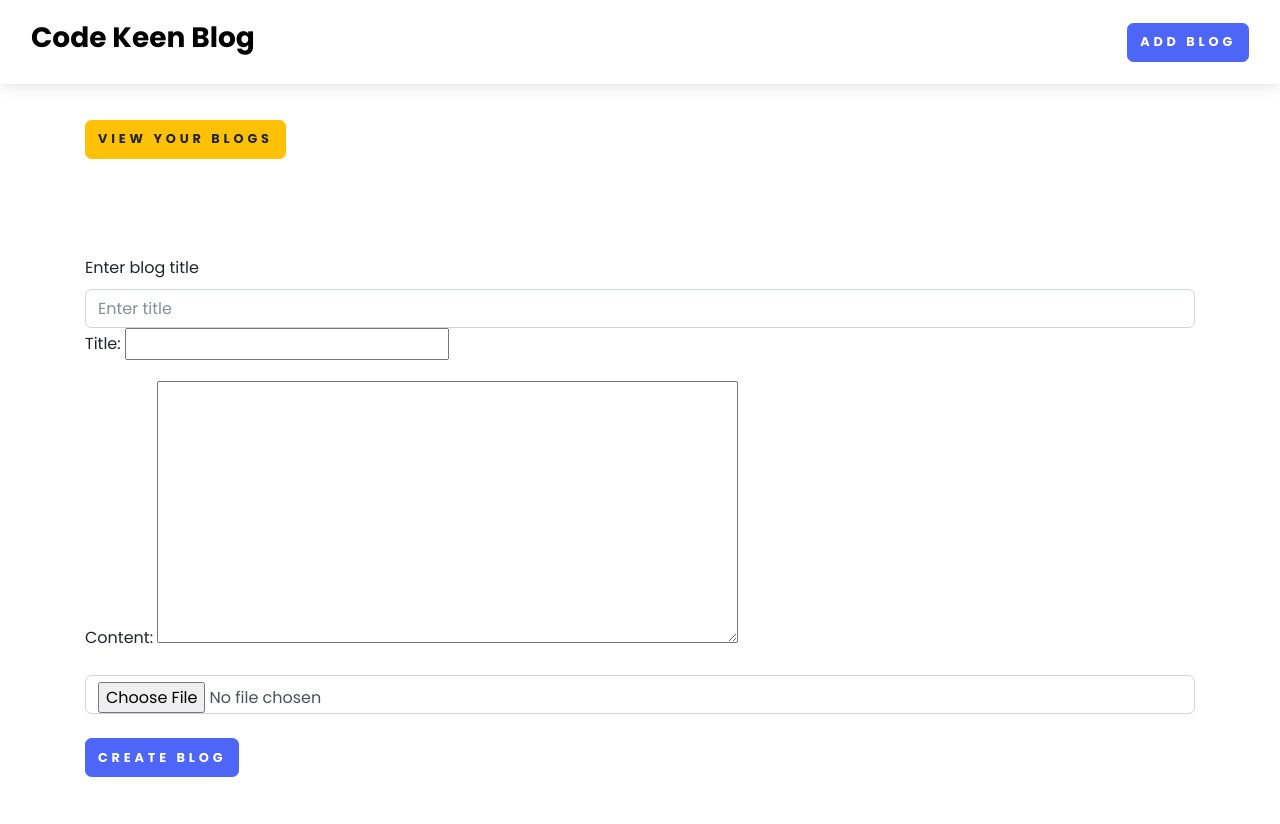
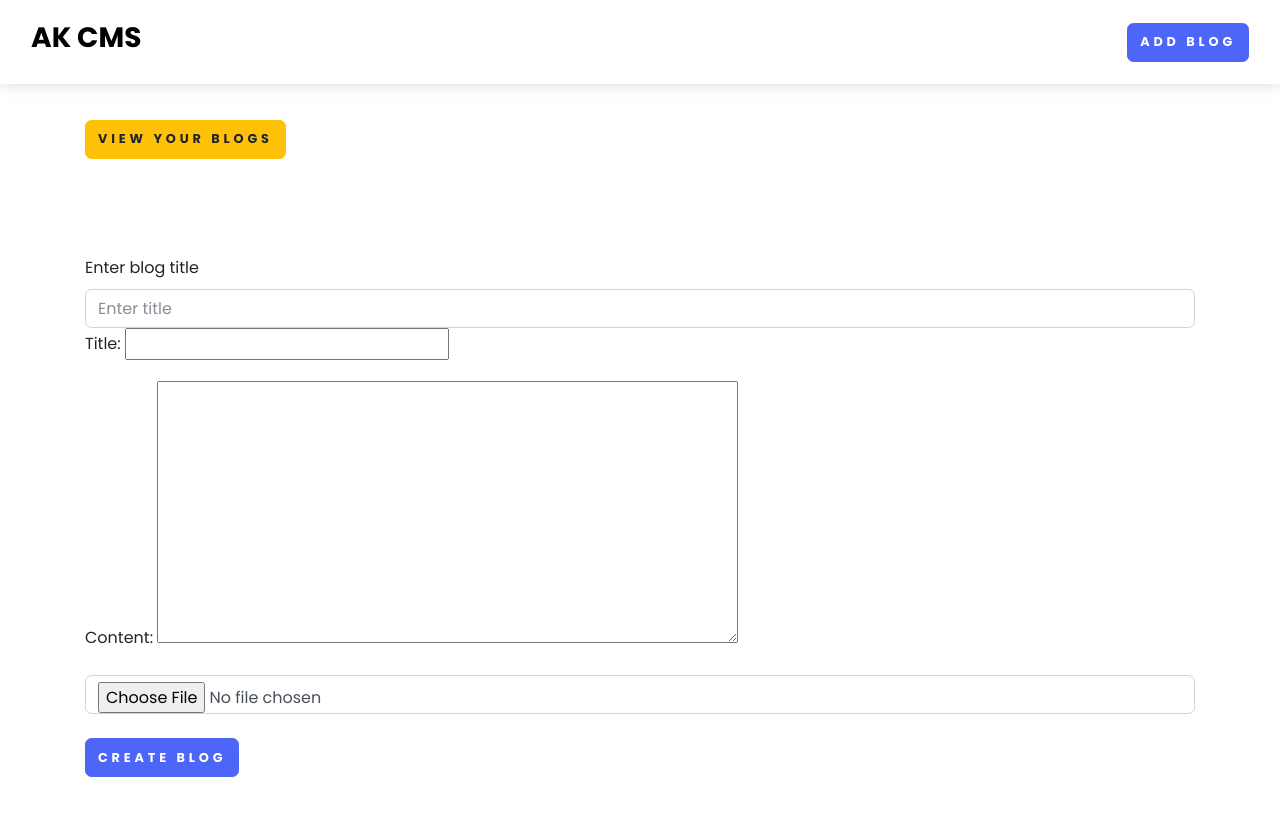
Before and after one commit to Ayon150/Django_project, a Django app: page /add-blog/ in a window 1280 px wide. Shown: the top 824 px of the page. Run offline with Django 3.2, Linux system fonts and the light colour scheme; some libraries are stand-ins or nearby versions; some web fonts are replaced.

Commit message:
Update base.html

```diff
--- a/home/templates/base.html
+++ b/home/templates/base.html
@@ -35,7 +35,7 @@
       <nav class="navbar navbar-expand-lg fixed-top shadow navbar-light bg-white">
         <div class="container-fluid">
           <div class="d-flex align-items-center"><a class="navbar-brand py-1" href="/">
-          <h3>Code Keen Blog</h3>
+          <h3>AK CMS</h3>
           </div>
           <button class="navbar-toggler navbar-toggler-right" type="button" data-toggle="collapse" data-target="#navbarCollapse" aria-controls="navbarCollapse" aria-expanded="false" aria-label="Toggle navigation"><i class="fa fa-bars"></i></button>
           <!-- Navbar Collapse -->
```
